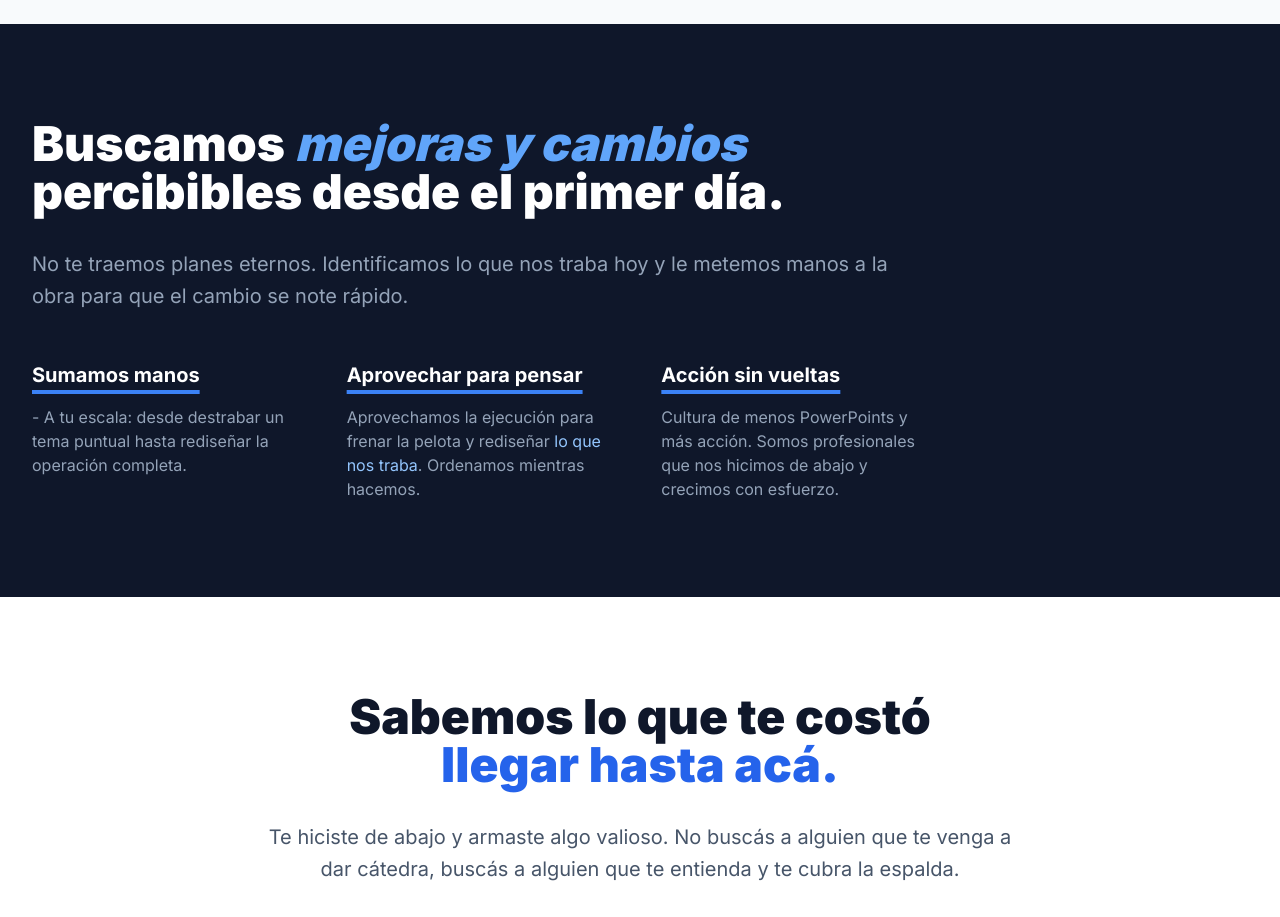
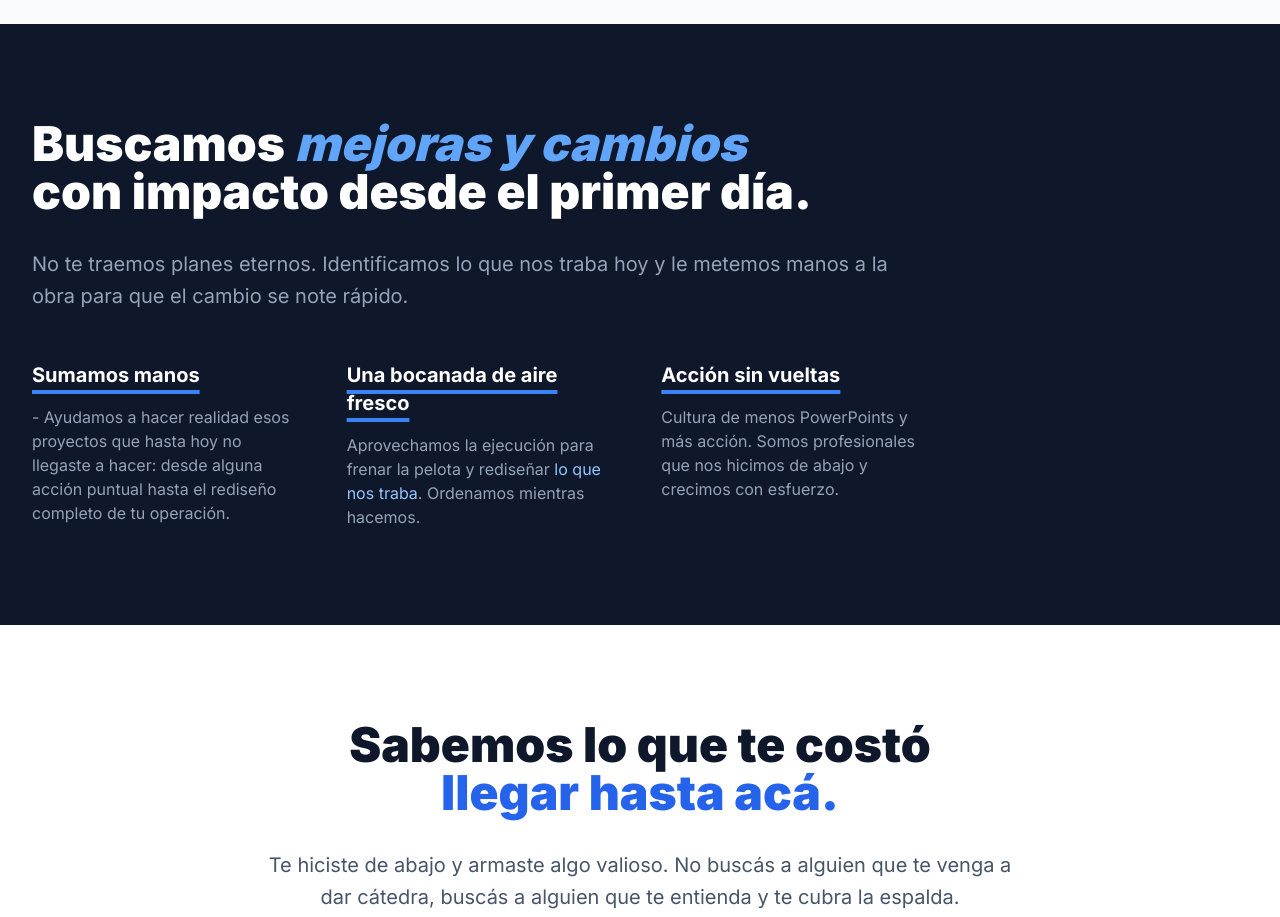
Before and after one commit to xocxotebiz01/POLDER-Consultores, a React (Vite) app: page / in a window 1280 px wide. Shown: the part 2700-3617 px from the top of the page. Built offline with nearby package versions, Linux system fonts and the light colour scheme.

Commit message:
Update ImplementationFocus.tsx

```diff
--- a/components/ImplementationFocus.tsx
+++ b/components/ImplementationFocus.tsx
@@ -7,7 +7,7 @@ export const ImplementationFocus: React.FC = () => {
         <div className="max-w-4xl">
           <h2 className="text-4xl md:text-5xl font-black mb-8 leading-tight">
             Buscamos <span className="text-blue-400 italic">mejoras y cambios</span> <br/>
-            percibibles desde el primer día.
+            con impacto desde el primer día.
           </h2>
           <p className="text-xl text-slate-400 mb-12 leading-relaxed">
             No te traemos planes eternos. Identificamos lo que nos traba hoy y le metemos manos a la obra para que el cambio se note rápido.
@@ -16,11 +16,11 @@ export const ImplementationFocus: React.FC = () => {
             <div>
               <h4 className="font-bold text-xl text-white mb-4 underline underline-offset-8 decoration-blue-500 decoration-4">Sumamos manos</h4>
               <p className="text-slate-400">
-                - A tu escala: desde destrabar un tema puntual hasta rediseñar la operación completa.
+                - Ayudamos a hacer realidad esos proyectos que hasta hoy no llegaste a hacer: desde alguna acción puntual hasta el rediseño completo de tu operación.
               </p>
             </div>
             <div>
-              <h4 className="font-bold text-xl text-white mb-4 underline underline-offset-8 decoration-blue-500 decoration-4">Aprovechar para pensar</h4>
+              <h4 className="font-bold text-xl text-white mb-4 underline underline-offset-8 decoration-blue-500 decoration-4">Una bocanada de aire fresco</h4>
               <p className="text-slate-400">
                 Aprovechamos la ejecución para frenar la pelota y rediseñar <span className="text-blue-300">lo que nos traba</span>. Ordenamos mientras hacemos.
               </p>
```
